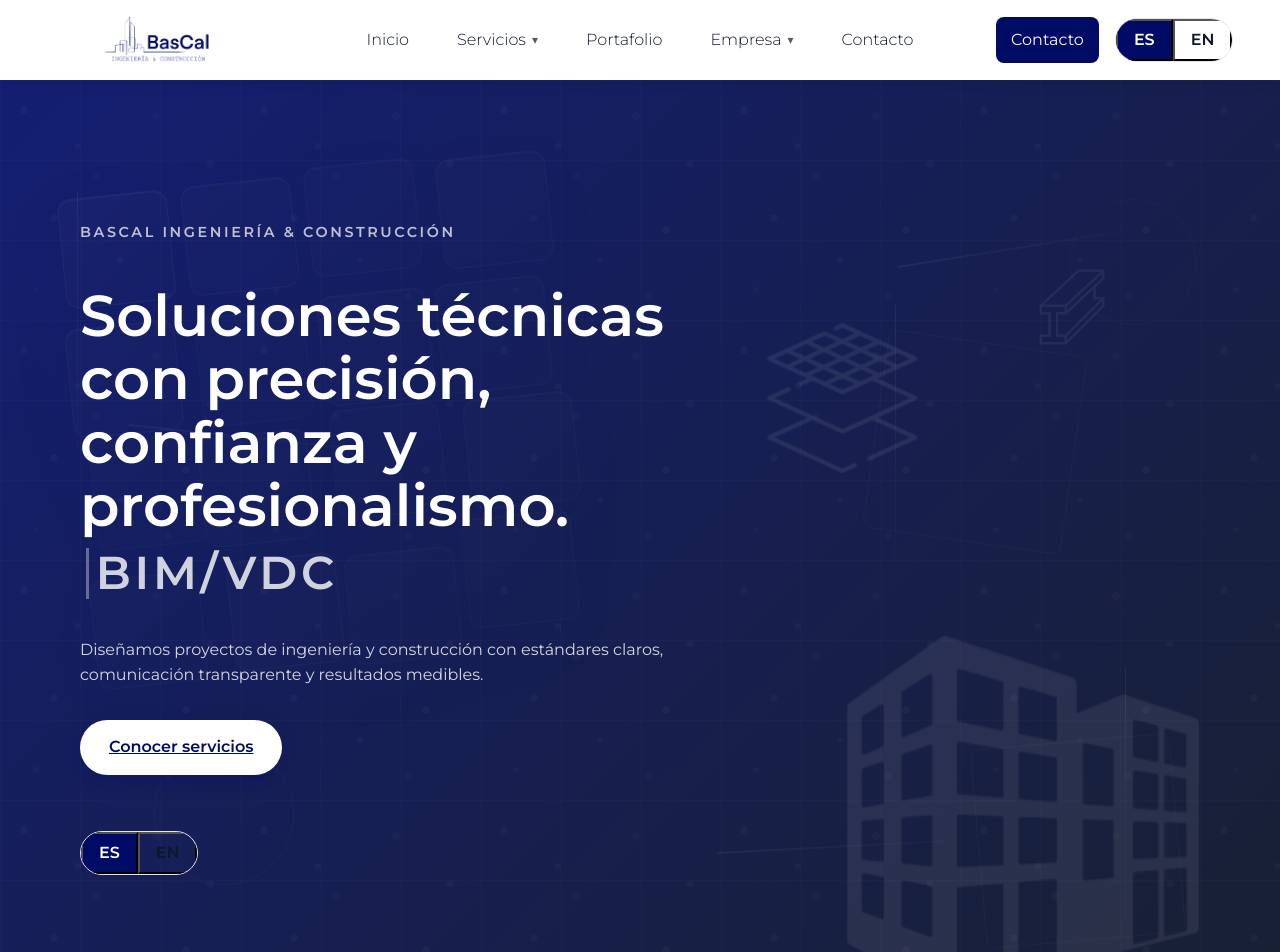
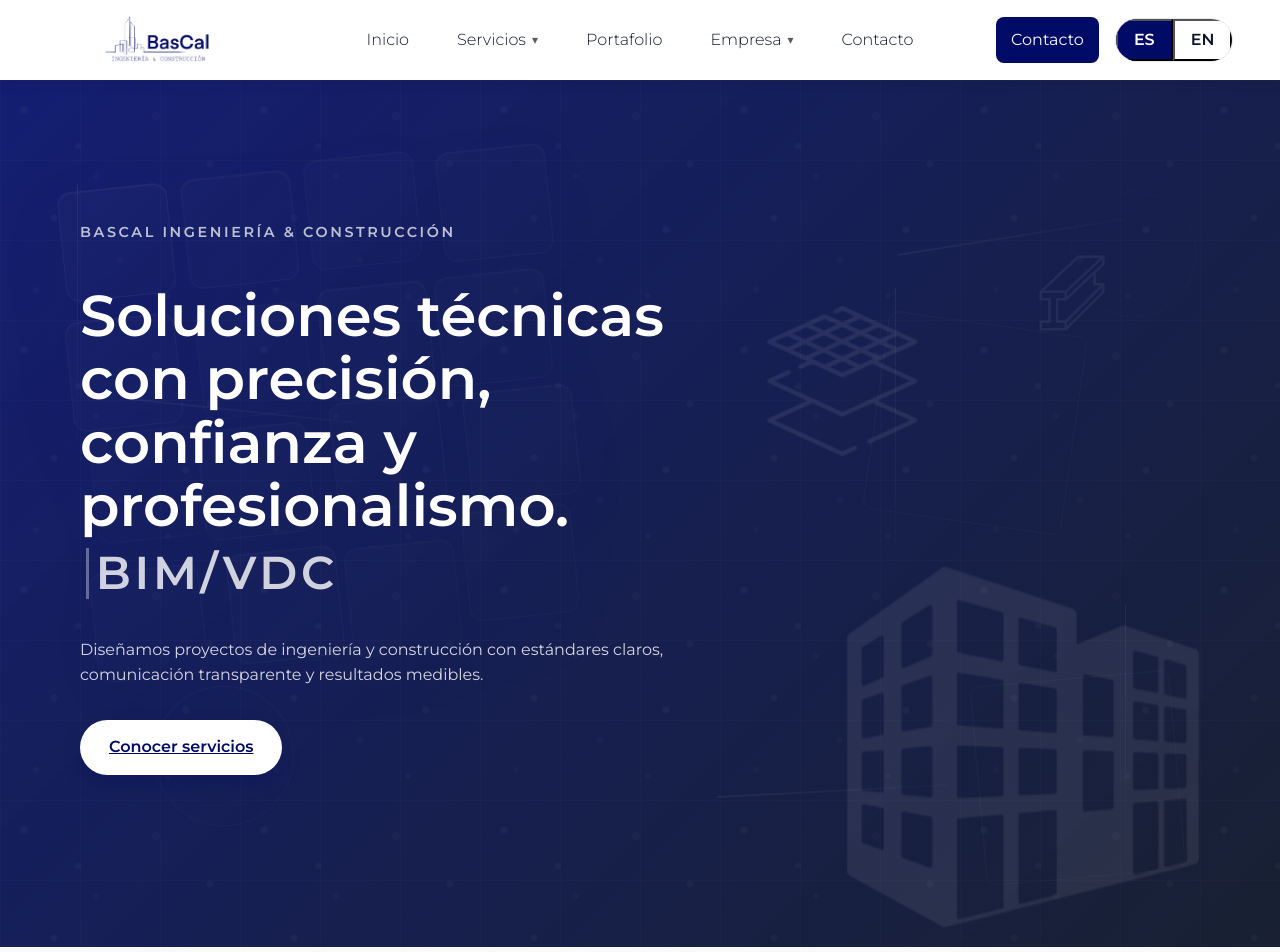
Before and after one commit to BRAYANRIASCOS01/web_BasCal, a React (Vite) app: page /es in a window 1280 px wide. Shown: the top 952 px of the page. Built offline with nearby package versions, Linux system fonts and the light colour scheme.

Commit message:
se quito el boton español ingles del hero

```diff
--- a/src/features/home/sections/Hero.jsx
+++ b/src/features/home/sections/Hero.jsx
@@ -82,9 +82,7 @@ const Hero = () => {
             {t("home.secondaryCta")}
           </a>
         </div>
-        <div data-animate style={{ transitionDelay: "0.25s" }}>
-          <LanguageSwitcher />
-        </div>
+
       </div>
     </header>
   );
```
